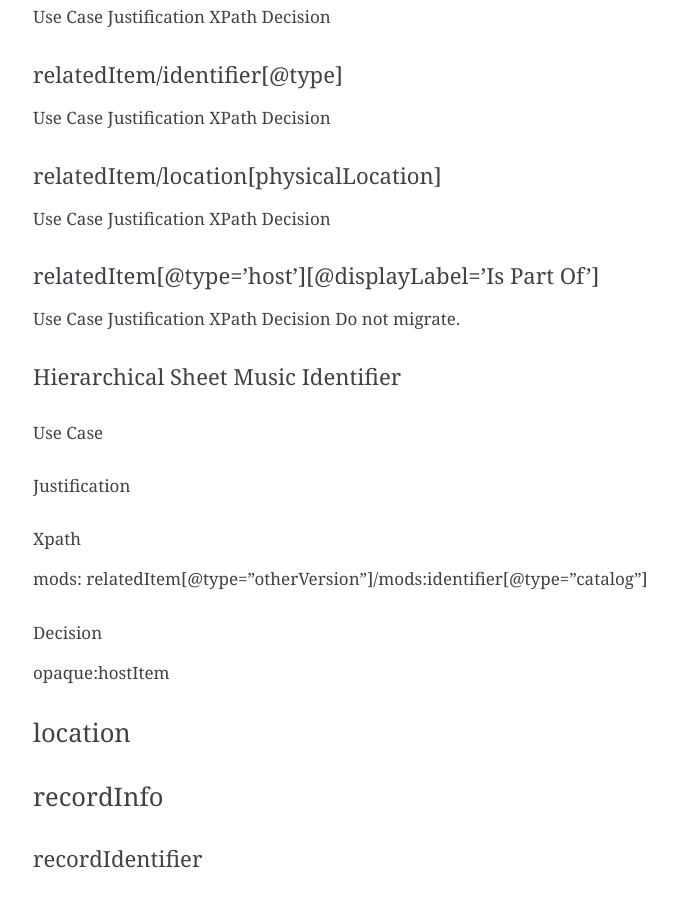
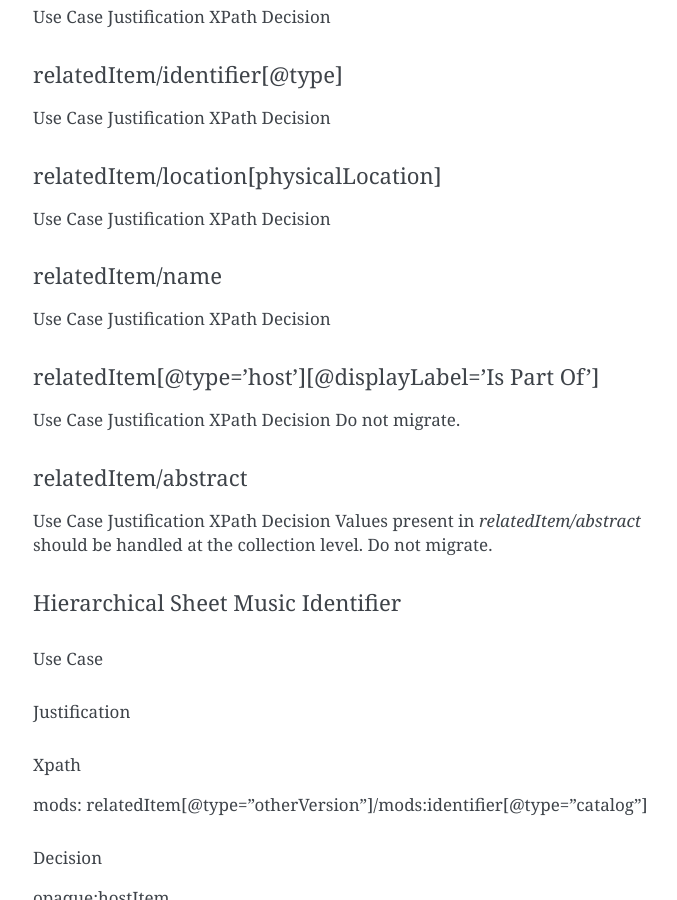
Before and after one commit to UTKcataloging/mods_to_rdf, a Sphinx documentation site: the page built from docs/source/contents/4_draft_mapping.rst, in a window 1280 px wide and 900 px high, scrolled down 47370 px. Shown: the whole window, without its empty margins (387-1064 px from the left). Built offline with Sphinx 7.4.7, drawn with Linux system fonts in a browser that asks for light colours; formulas are drawn with MathJax 3; some of the changed text lies outside the part shown.

Commit message:
Add relatedItem/abstract.

```diff
--- a/docs/source/contents/4_draft_mapping.rst
+++ b/docs/source/contents/4_draft_mapping.rst
@@ -2237,6 +2237,13 @@ Justification
 XPath
 Decision
 
+relatedItem/name
+----------------
+Use Case
+Justification
+XPath
+Decision
+
 relatedItem[@type='host'][@displayLabel='Is Part Of']
 -----------------------------------------------------
 Use Case
@@ -2244,6 +2251,15 @@ Justification
 XPath
 Decision
 Do not migrate.
+
+relatedItem/abstract
+--------------------
+Use Case
+Justification
+XPath
+Decision
+Values present in `relatedItem/abstract` should be handled at the collection level. Do not migrate.
+
 
 Hierarchical Sheet Music Identifier
 -----------------------------------
```
